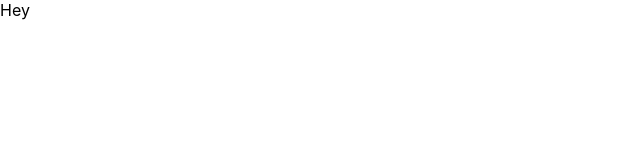
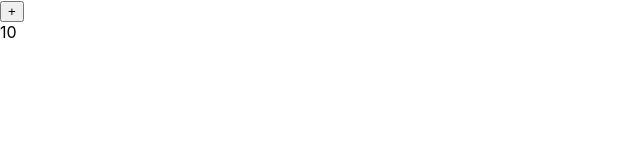
Before and after one commit to jbrasko2/react-hooks-practice, a React (Create React App) app: page / in a window 1280 px wide. Shown: the top 160 px of the page, without its empty margins (0-640 px from the left). Built offline with nearby package versions, Linux system fonts and the light colour scheme.

Commit message:
add useState, count

```diff
--- a/src/App.js
+++ b/src/App.js
@@ -1,7 +1,14 @@
-import React from 'react'
+import React, {useState} from 'react'
 
 function App() {
-  return <div>Hey</div>
+  const [count, setCount] = useState(10)
+
+  return (
+    <div>
+      <button onClick={() => setCount(count + 1)}>+</button>
+      <div>{count}</div>
+    </div>
+  )
 }
 
 export default App
```
